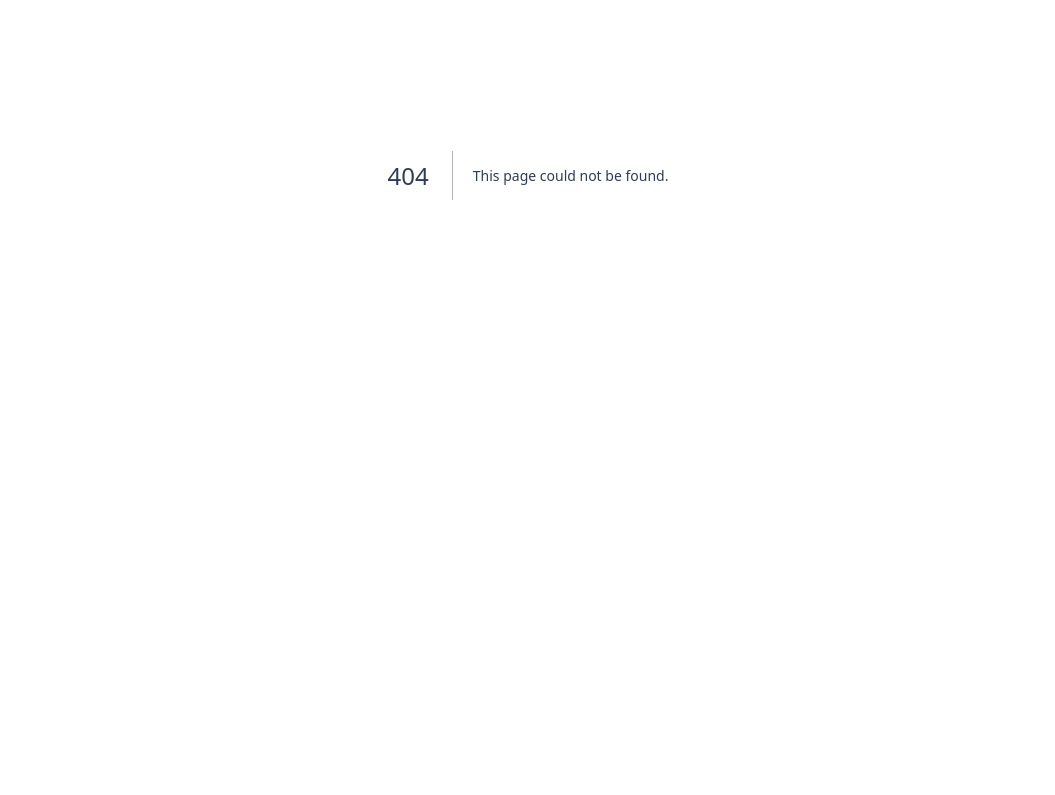
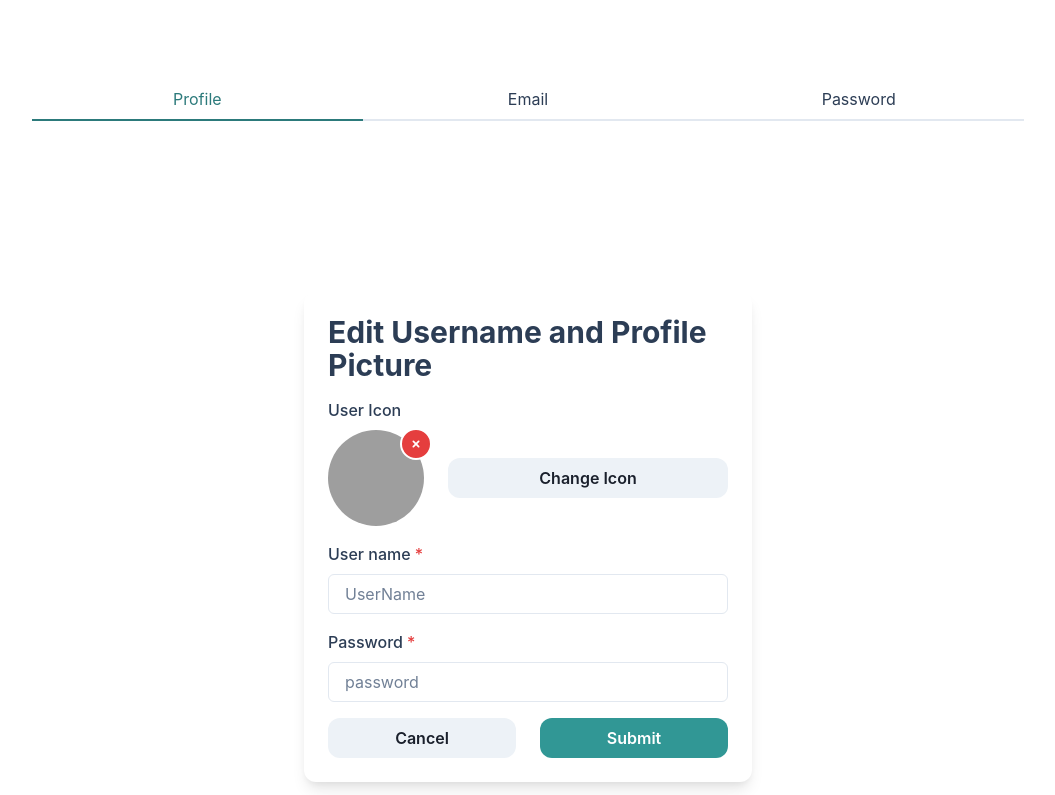
Before and after one commit to SamehMakkie/dop-front-end, a Next.js app: page /user/information in a window 1280 px wide. Before the commit this address had no page. Shown: the part 225-1020 px from the top of the page, without its empty margins (112-1167 px from the left). Before the commit the page ends 800 px from the top, so only its background shows below. Built offline with nearby package versions, Linux system fonts and the light colour scheme; grey boxes are pictures that could not be loaded.

Commit message:
Add user profile UI page without avatar image selection

```diff
--- /dev/null
+++ b/pages/user/information.js
@@ -0,0 +1,43 @@
+import {
+  Heading,
+  Tab,
+  TabList,
+  TabPanel,
+  TabPanels,
+  Tabs,
+} from "@chakra-ui/react";
+import NavigationWrapper from "../../views/NavigationWrapper/NavigationWrapper";
+import PageStackSpacing from "../../views/PageStackSpacing/PageStackSpacing";
+import Email from "../../views/UserInformationTabs/Email";
+import Password from "../../views/UserInformationTabs/Password";
+import Profile from "../../views/UserInformationTabs/Profile";
+
+const information = () => {
+  return (
+    <NavigationWrapper>
+      <PageStackSpacing>
+        <Heading>Change User Information</Heading>
+        <Tabs w="100%" isFitted colorScheme={"teal"}>
+          <TabList>
+            <Tab>Profile</Tab>
+            <Tab>Email</Tab>
+            <Tab>Password</Tab>
+          </TabList>
+          <TabPanels>
+            <TabPanel>
+              <Profile />
+            </TabPanel>
+            <TabPanel>
+              <Email />
+            </TabPanel>
+            <TabPanel>
+              <Password />
+            </TabPanel>
+          </TabPanels>
+        </Tabs>
+      </PageStackSpacing>
+    </NavigationWrapper>
+  );
+};
+
+export default information;
--- a/views/NavBar/Nav/LoggedInNav.jsx
+++ b/views/NavBar/Nav/LoggedInNav.jsx
@@ -11,6 +11,7 @@ import {
   MenuList,
   Show,
 } from "@chakra-ui/react";
+import Link from "next/link";
 import { useState } from "react";
 import { BsGrid, BsGridFill } from "react-icons/bs";
 import { MdOutlineShoppingCart, MdShoppingCart } from "react-icons/md";
@@ -22,16 +23,22 @@ import { clearUser } from "../../../redux/features/userSlice";
 const LoggedInNav = () => {
   const dispatch = useDispatch();
   const [numOfItemsInCart, setNumOfItemsInCart] = useState(1);
-  const isSearchVisible = useSelector((state) => state.searchVisibilityReducer.value);
-  const user = useSelector((state) => state.userReducer.value)
+  const isSearchVisible = useSelector(
+    (state) => state.searchVisibilityReducer.value
+  );
+  const user = useSelector((state) => state.userReducer.value);
 
   return (
     <>
       <Show below="md">
         <IconLink
           href={""}
-          defaultIcon={ isSearchVisible ? <CloseIcon boxSize="14px" /> : <Search2Icon  />}
-          hoverIcon={isSearchVisible ? <CloseIcon boxSize="14px" /> : <Search2Icon />}
+          defaultIcon={
+            isSearchVisible ? <CloseIcon boxSize="14px" /> : <Search2Icon />
+          }
+          hoverIcon={
+            isSearchVisible ? <CloseIcon boxSize="14px" /> : <Search2Icon />
+          }
           onClick={() => dispatch(toggle())}
         />
       </Show>
@@ -70,7 +77,9 @@ const LoggedInNav = () => {
             _focus={{ bgColor: "white" }}>
             {user.username}
           </MenuItem>
-          <MenuItem>Profile</MenuItem>
+          <Link href={"/user/information"}>
+            <MenuItem>Profile</MenuItem>
+          </Link>
           <MenuDivider />
           <MenuItem onClick={() => dispatch(clearUser())}>Log out</MenuItem>
         </MenuList>
--- /dev/null
+++ b/views/UserInformationTabs/Email.jsx
@@ -0,0 +1,58 @@
+import {
+  Button,
+  Flex,
+  FormControl,
+  FormLabel,
+  Heading,
+  Input,
+  Stack,
+  useColorModeValue,
+  Avatar,
+  AvatarBadge,
+  IconButton,
+  Center,
+} from "@chakra-ui/react";
+import { SmallCloseIcon } from "@chakra-ui/icons";
+
+export default function Email() {
+  return (
+    <Flex minH={"100vh"} align={"center"} justify={"center"}>
+      <Stack
+        spacing={4}
+        w={"full"}
+        maxW={"md"}
+        bg={useColorModeValue("white", "gray.700")}
+        rounded={"xl"}
+        boxShadow={"lg"}
+        p={6}
+        my={12}>
+        <Heading lineHeight={1.1} fontSize={{ base: "2xl", sm: "3xl" }}>
+          Edit Email
+        </Heading>
+
+        <FormControl id="email" isRequired>
+          <FormLabel>Email address</FormLabel>
+          <Input
+            placeholder="your-email@example.com"
+            _placeholder={{ color: "gray.500" }}
+            type="email"
+          />
+        </FormControl>
+        <FormControl id="password" isRequired>
+          <FormLabel>Password</FormLabel>
+          <Input
+            placeholder="password"
+            _placeholder={{ color: "gray.500" }}
+            type="password"
+          />
+        </FormControl>
+        <Stack spacing={6} direction={["column", "row"]}>
+          <Button w="full">Cancel</Button>
+          <Button colorScheme={"teal"} w="full">
+            Submit
+          </Button>
+        </Stack>
+      </Stack>
+    </Flex>
+  );
+}
--- /dev/null
+++ b/views/UserInformationTabs/Password.jsx
@@ -0,0 +1,67 @@
+import {
+  Button,
+  Flex,
+  FormControl,
+  FormLabel,
+  Heading,
+  Input,
+  Stack,
+  useColorModeValue,
+  Avatar,
+  AvatarBadge,
+  IconButton,
+  Center,
+} from "@chakra-ui/react";
+import { SmallCloseIcon } from "@chakra-ui/icons";
+
+export default function Password() {
+  return (
+    <Flex minH={"100vh"} align={"center"} justify={"center"}>
+      <Stack
+        spacing={4}
+        w={"full"}
+        maxW={"md"}
+        bg={useColorModeValue("white", "gray.700")}
+        rounded={"xl"}
+        boxShadow={"lg"}
+        p={6}
+        my={12}>
+        <Heading lineHeight={1.1} fontSize={{ base: "2xl", sm: "3xl" }}>
+          Edit Password
+        </Heading>
+
+
+        <FormControl id="password" isRequired>
+          <FormLabel>Old Password</FormLabel>
+          <Input
+            placeholder="password"
+            _placeholder={{ color: "gray.500" }}
+            type="password"
+          />
+        </FormControl>
+        <FormControl id="password" isRequired>
+          <FormLabel>Password</FormLabel>
+          <Input
+            placeholder="password"
+            _placeholder={{ color: "gray.500" }}
+            type="password"
+          />
+        </FormControl>
+        <FormControl id="password" isRequired>
+          <FormLabel>Confirm Password</FormLabel>
+          <Input
+            placeholder="confirm password"
+            _placeholder={{ color: "gray.500" }}
+            type="password"
+          />
+        </FormControl>
+        <Stack spacing={6} direction={["column", "row"]}>
+          <Button w="full">Cancel</Button>
+          <Button colorScheme={"teal"} w="full">
+            Submit
+          </Button>
+        </Stack>
+      </Stack>
+    </Flex>
+  );
+}
--- /dev/null
+++ b/views/UserInformationTabs/Profile.jsx
@@ -0,0 +1,79 @@
+import {
+  Button,
+  Flex,
+  FormControl,
+  FormLabel,
+  Heading,
+  Input,
+  Stack,
+  useColorModeValue,
+  Avatar,
+  AvatarBadge,
+  IconButton,
+  Center,
+} from "@chakra-ui/react";
+import { SmallCloseIcon } from "@chakra-ui/icons";
+
+export default function Profile() {
+  return (
+    <Flex minH={"100vh"} align={"center"} justify={"center"}>
+      <Stack
+        spacing={4}
+        w={"full"}
+        maxW={"md"}
+        bg={useColorModeValue("white", "gray.700")}
+        rounded={"xl"}
+        boxShadow={"lg"}
+        p={6}
+        my={12}>
+        <Heading lineHeight={1.1} fontSize={{ base: "2xl", sm: "3xl" }}>
+          Edit Username and Profile Picture
+        </Heading>
+        <FormControl id="userName">
+          <FormLabel>User Icon</FormLabel>
+          <Stack direction={["column", "row"]} spacing={6}>
+            <Center>
+              <Avatar size="xl" src="https://bit.ly/sage-adebayo">
+                <AvatarBadge
+                  as={IconButton}
+                  size="sm"
+                  rounded="full"
+                  top="-10px"
+                  colorScheme="red"
+                  aria-label="remove Image"
+                  icon={<SmallCloseIcon />}
+                />
+              </Avatar>
+            </Center>
+            <Center w="full">
+              <Button w="full">Change Icon</Button>
+            </Center>
+          </Stack>
+        </FormControl>
+        <FormControl id="userName" isRequired>
+          <FormLabel>User name</FormLabel>
+          <Input
+            placeholder="UserName"
+            _placeholder={{ color: "gray.500" }}
+            type="text"
+          />
+        </FormControl>
+
+        <FormControl id="password" isRequired>
+          <FormLabel>Password</FormLabel>
+          <Input
+            placeholder="password"
+            _placeholder={{ color: "gray.500" }}
+            type="password"
+          />
+        </FormControl>
+        <Stack spacing={6} direction={["column", "row"]}>
+          <Button w="full">Cancel</Button>
+          <Button colorScheme={"teal"} w="full">
+            Submit
+          </Button>
+        </Stack>
+      </Stack>
+    </Flex>
+  );
+}
```
